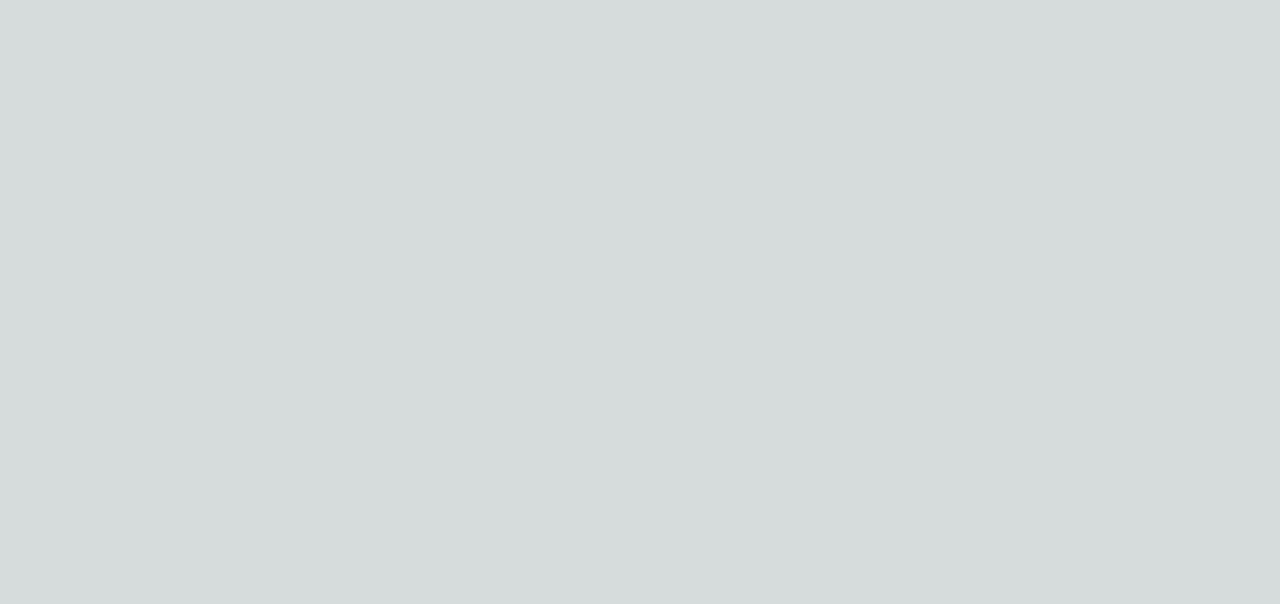
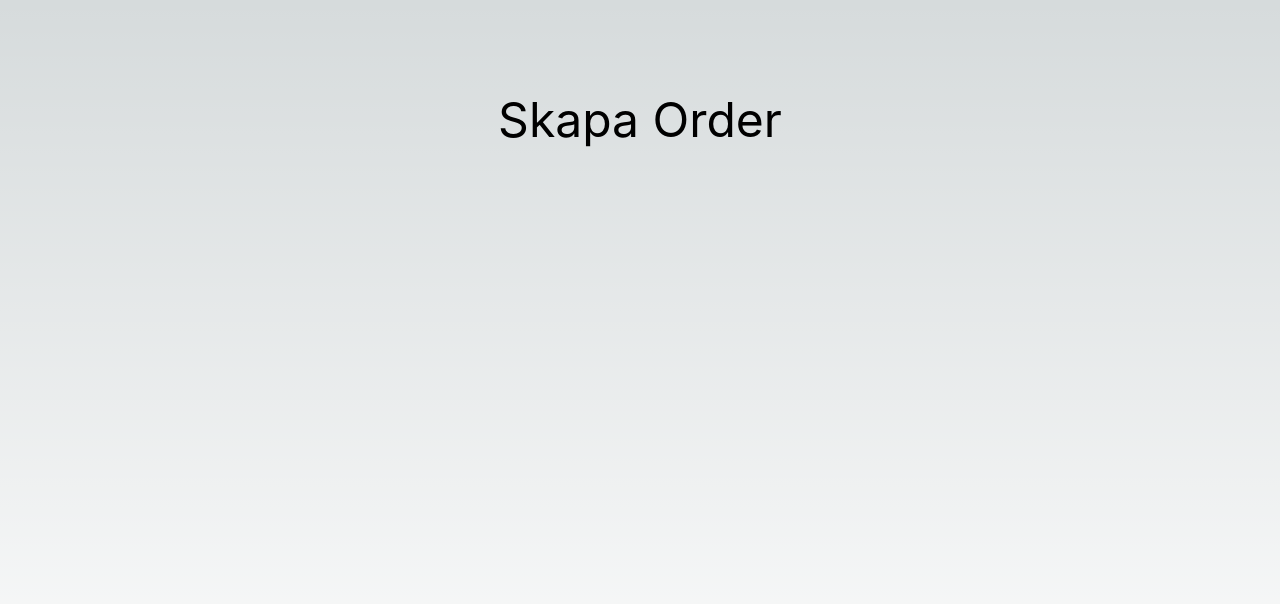
Before and after one commit to sharpness-se/hassessolskydd, a React (Create React App) app in the folder client/: page /skapaorder in a window 1280 px wide. Before the commit this address had no page. Shown: the top 604 px of the page. Built offline with nearby package versions, Linux system fonts and the light colour scheme.

Commit message:
Added routing for create order page

```diff
--- a/client/src/App.tsx
+++ b/client/src/App.tsx
@@ -3,12 +3,14 @@ import './App.css';
 import { Routes, Route } from 'react-router-dom';
 import StartPageComponent from './pages/StartPageComponent';
 import CreateCustomerPageComponent from './pages/CreateCustomerPageComponent';
+import CreateOrderPageComponent from './pages/CreateOrderPageComponent';
 
 function App() {
   return (
     <Routes>
       <Route path="/" element={<StartPageComponent/>} />
-      <Route path="/skapakund" element={<CreateCustomerPageComponent/>}/>
+      <Route path="/skapakund" element={<CreateCustomerPageComponent />} />
+      <Route path="/skapaorder" element={<CreateOrderPageComponent/>}/>
   </Routes>
   );
 }
--- /dev/null
+++ b/client/src/pages/CreateOrderPageComponent.tsx
@@ -0,0 +1,9 @@
+import React from "react";
+
+export default function CreateOrderPageComponent() {
+  return (
+    <div className="flex min-h-screen flex-col items-center p-24 ">
+      <h1 className="text-5xl mb-11">Skapa Order</h1>
+    </div>
+  );
+}
--- a/client/src/pages/StartPageComponent.tsx
+++ b/client/src/pages/StartPageComponent.tsx
@@ -8,7 +8,7 @@ export default function StartPageComponent() {
       <img src={hassessolskyddLogo} alt={"Hassessolskydd Logo"}></img>
       <h2 className="p-20 text-[36px]">Välkommen, Hasse!</h2>
       <StartMenuButton text="Skapa ny kund" href="/skapakund"></StartMenuButton>
-      <StartMenuButton text="Skapa order" href=""></StartMenuButton>
+      <StartMenuButton text="Skapa order" href="/skapaorder"></StartMenuButton>
       <StartMenuButton text="Se kunder" href=""></StartMenuButton>
       <StartMenuButton text="Se ordrar" href=""></StartMenuButton>
     </main>
```
